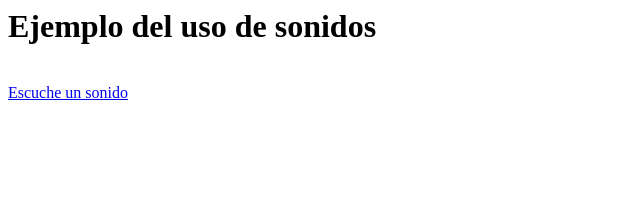
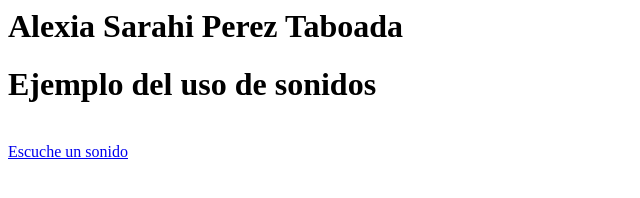
Before and after one commit to alexia2506/Sonidos, a plain HTML site: page index.html in a window 1280 px wide. Shown: the whole page, without its empty margins (0-640 px from the left). Drawn offline with Linux system fonts and the light colour scheme.

Commit message:
Update index.html

```diff
--- a/index.html
+++ b/index.html
@@ -1,6 +1,7 @@
 <html>
  <head>
   <title> Ejemplo de uso de sonidos </title>
+  <H1>Alexia Sarahi Perez Taboada</H1>
  </head>
   <body>
    <h1>Ejemplo del uso de sonidos</h1>
```
